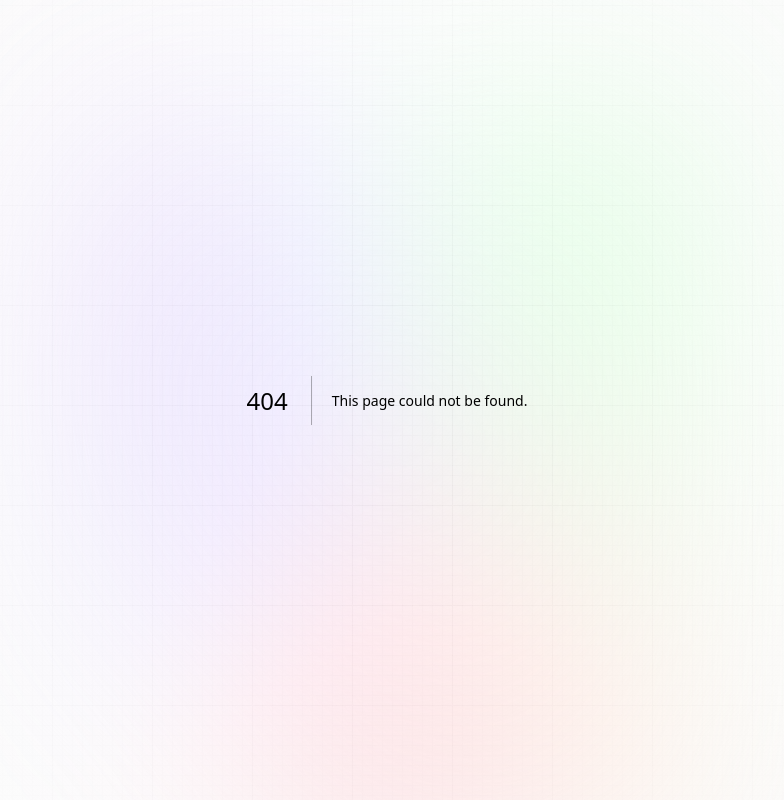
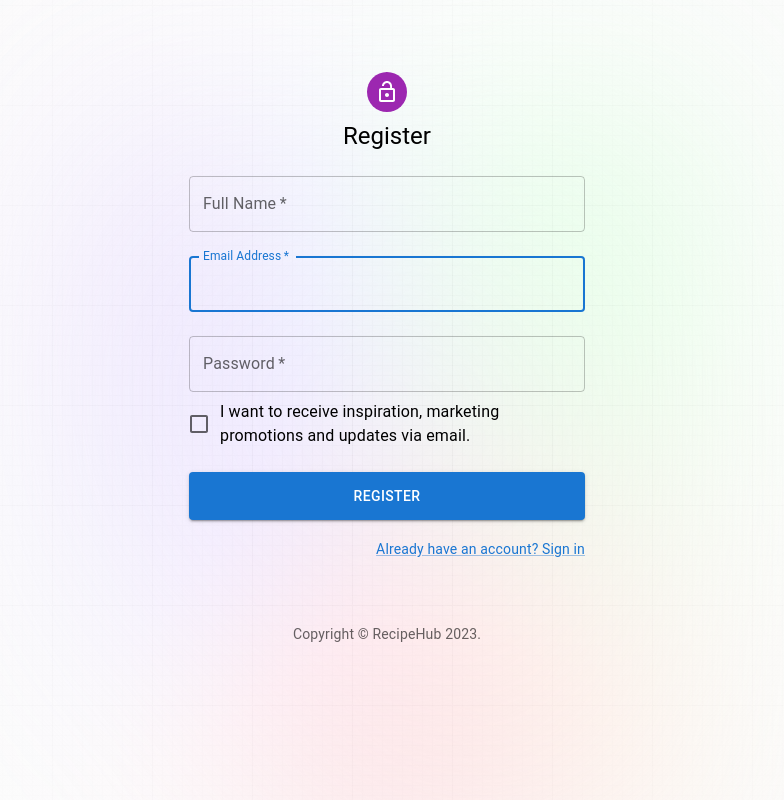
Before and after one commit to noor-ul-amin0/RecipeHub-client, a Next.js app: page /auth/register in a window 1280 px wide. Before the commit this address had no page. Shown: the whole page, without its empty margins (253-1037 px from the left). Built offline with nearby package versions, Linux system fonts and the light colour scheme.

Commit message:
add register page

```diff
--- /dev/null
+++ b/app/auth/register/page.js
@@ -0,0 +1,106 @@
+"use client";
+import Avatar from "@mui/material/Avatar";
+import Button from "@mui/material/Button";
+import TextField from "@mui/material/TextField";
+import FormControlLabel from "@mui/material/FormControlLabel";
+import Checkbox from "@mui/material/Checkbox";
+import Link from "@mui/material/Link";
+import Grid from "@mui/material/Grid";
+import Box from "@mui/material/Box";
+import LockOpenIcon from "@mui/icons-material/LockOpen";
+import Typography from "@mui/material/Typography";
+import Container from "@mui/material/Container";
+import { signIn } from "next-auth/react";
+import Copyright from "@/components/Copyright";
+
+export default function Register(props) {
+  const handleSubmit = (event) => {
+    event.preventDefault();
+    const data = new FormData(event.currentTarget);
+    console.log({
+      email: data.get("fullName"),
+      email: data.get("email"),
+      password: data.get("password"),
+    });
+  };
+
+  return (
+    <>
+      <Container component="main" maxWidth="xs">
+        <Box
+          sx={{
+            marginTop: 8,
+            display: "flex",
+            flexDirection: "column",
+            alignItems: "center",
+          }}
+        >
+          <Avatar sx={{ m: 1, bgcolor: "secondary.main" }}>
+            <LockOpenIcon />
+          </Avatar>
+          <Typography component="h1" variant="h5">
+            Register
+          </Typography>
+          <Box
+            component="form"
+            onSubmit={handleSubmit}
+            noValidate
+            sx={{ mt: 1 }}
+          >
+            <TextField
+              margin="normal"
+              required
+              fullWidth
+              id="fullName"
+              label="Full Name"
+              name="fullName"
+              autoFocus
+            />
+            <TextField
+              type="email"
+              margin="normal"
+              required
+              fullWidth
+              id="email"
+              label="Email Address"
+              name="email"
+              autoFocus
+            />
+            <TextField
+              margin="normal"
+              required
+              fullWidth
+              name="password"
+              label="Password"
+              type="password"
+              id="password"
+            />
+            <Grid item xs={12}>
+              <FormControlLabel
+                control={<Checkbox value="allowExtraEmails" color="primary" />}
+                label="I want to receive inspiration, marketing promotions and updates via email."
+              />
+            </Grid>
+            <Button
+              className="auth_btn"
+              type="submit"
+              fullWidth
+              variant="contained"
+              sx={{ mt: 3, mb: 2 }}
+            >
+              Register
+            </Button>
+            <Grid container justifyContent="flex-end">
+              <Grid item>
+                <Link href="#" onClick={() => signIn()} variant="body2">
+                  Already have an account? Sign in
+                </Link>
+              </Grid>
+            </Grid>
+          </Box>
+        </Box>
+        <Copyright {...props} sx={{ mt: 8, mb: 4 }} />
+      </Container>
+    </>
+  );
+}
```
